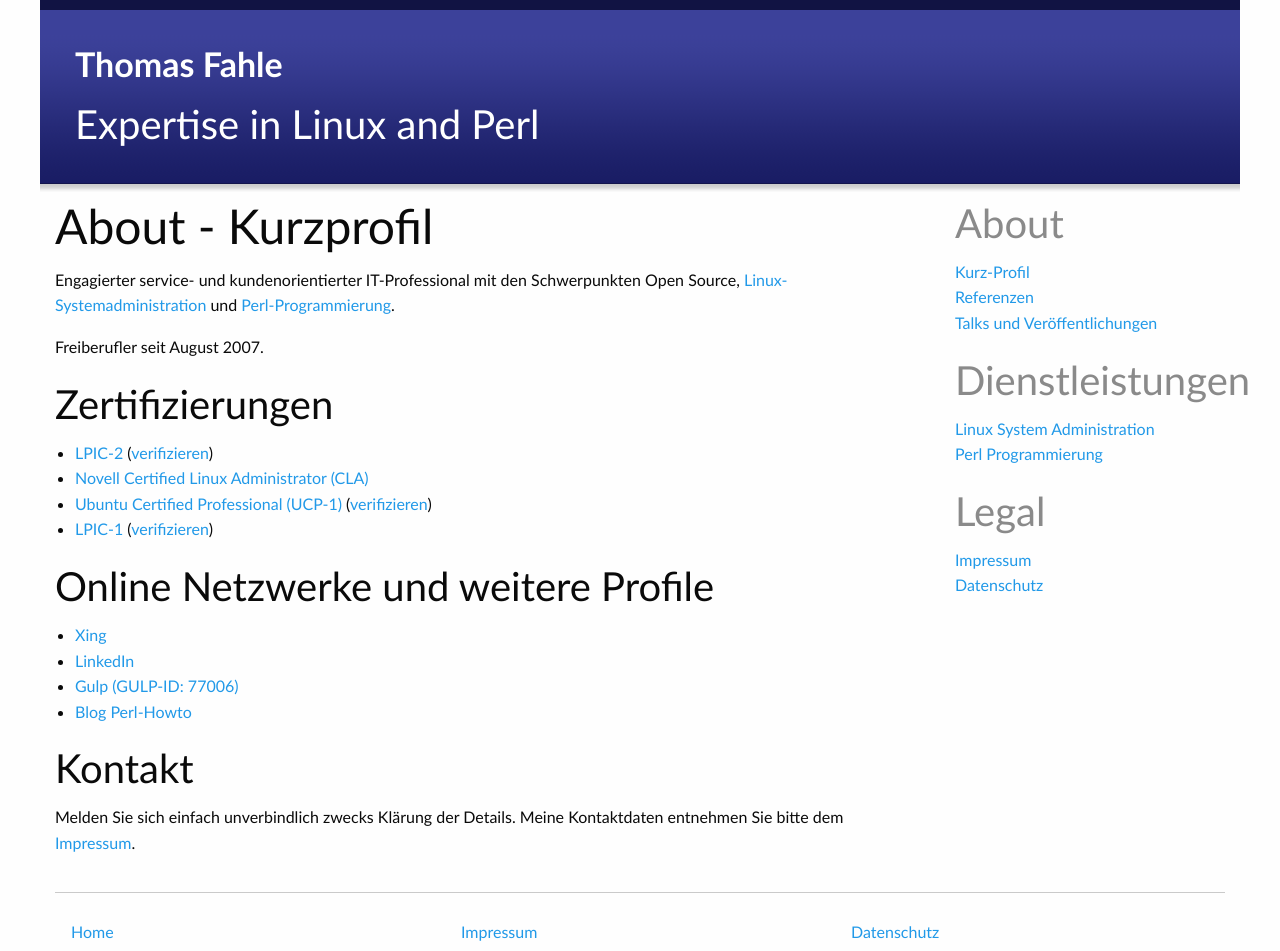
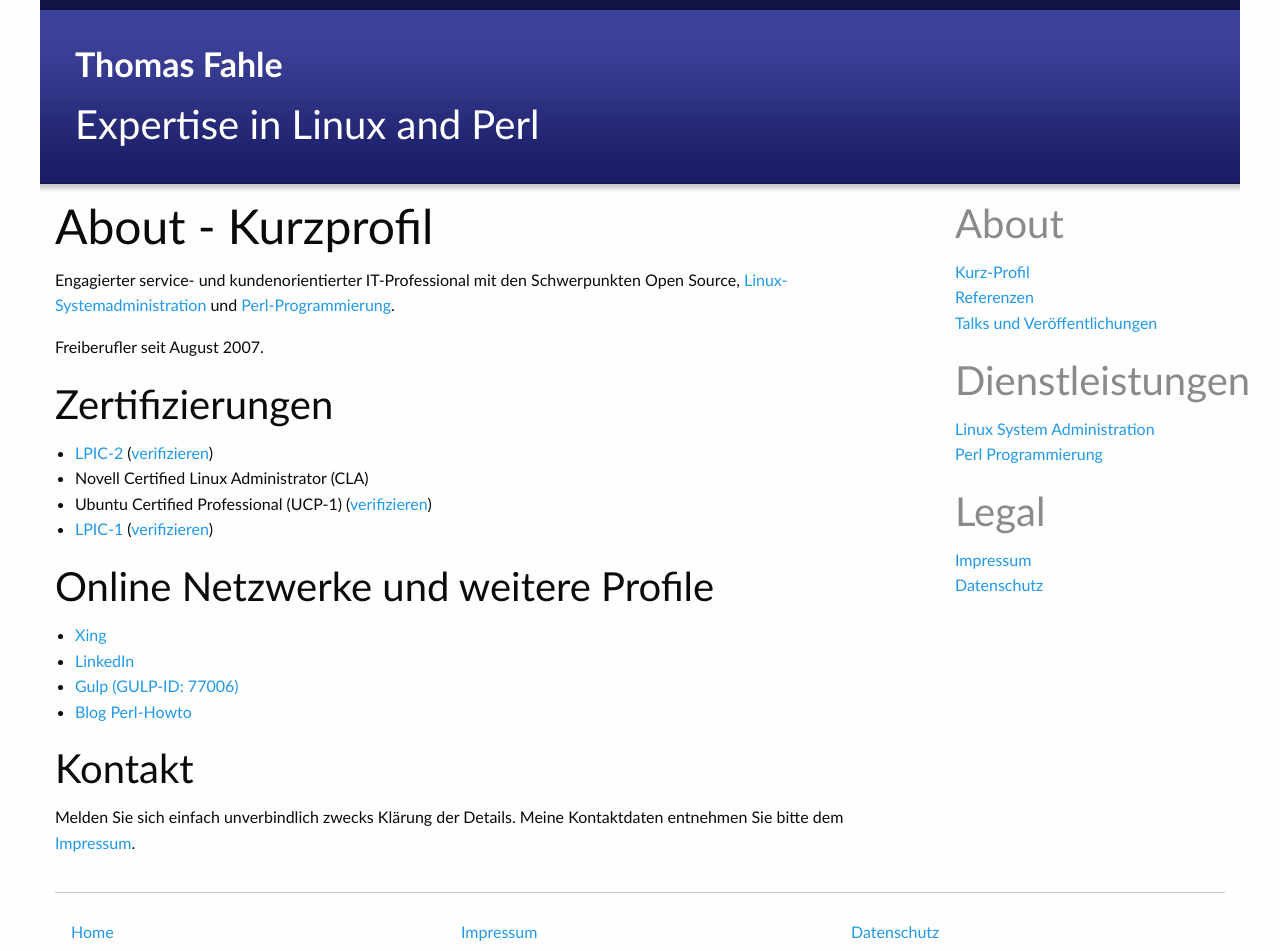
Before and after one commit to thomas-fahle/thomas-fahle.github.io, a Jekyll site: the page built from about.html, in a window 1280 px wide. Built offline with Jekyll 4.4.1, drawn with Linux system fonts in a browser that asks for light colours; some of the changed lines change nothing that is shown.

Commit message:
Removed 404 links UCP-1 and CLA

```diff
--- a/about.html
+++ b/about.html
@@ -17,10 +17,10 @@ Freiberufler seit August 2007.
 <a href="https://www.lpi.org/our-certifications/lpic-2-overview">LPIC-2</a> (<a href="https://lpi.org/v/LPI000095426/6qqbg6kldv">verifizieren</a>)
 </li>
 <li>
-<a href="https://www.novell.com/training/certinfo/cla/">Novell Certified Linux Administrator (CLA)</a>
+Novell Certified Linux Administrator (CLA)
 </li>
 <li>
-<a href="https://www.lpi.org/eng/certification/ubuntu_certified_professional">Ubuntu Certified Professional (UCP-1)</a> (<a href="https://lpi.org/v/LPI000095426/6qqbg6kldv">verifizieren</a>)
+Ubuntu Certified Professional (UCP-1) (<a href="https://lpi.org/v/LPI000095426/6qqbg6kldv">verifizieren</a>)
 </li>
 <li>
 <a href="https://www.lpi.org/our-certifications/lpic-1-overview">LPIC-1</a> (<a href="https://lpi.org/v/LPI000095426/6qqbg6kldv">verifizieren</a>)
```
